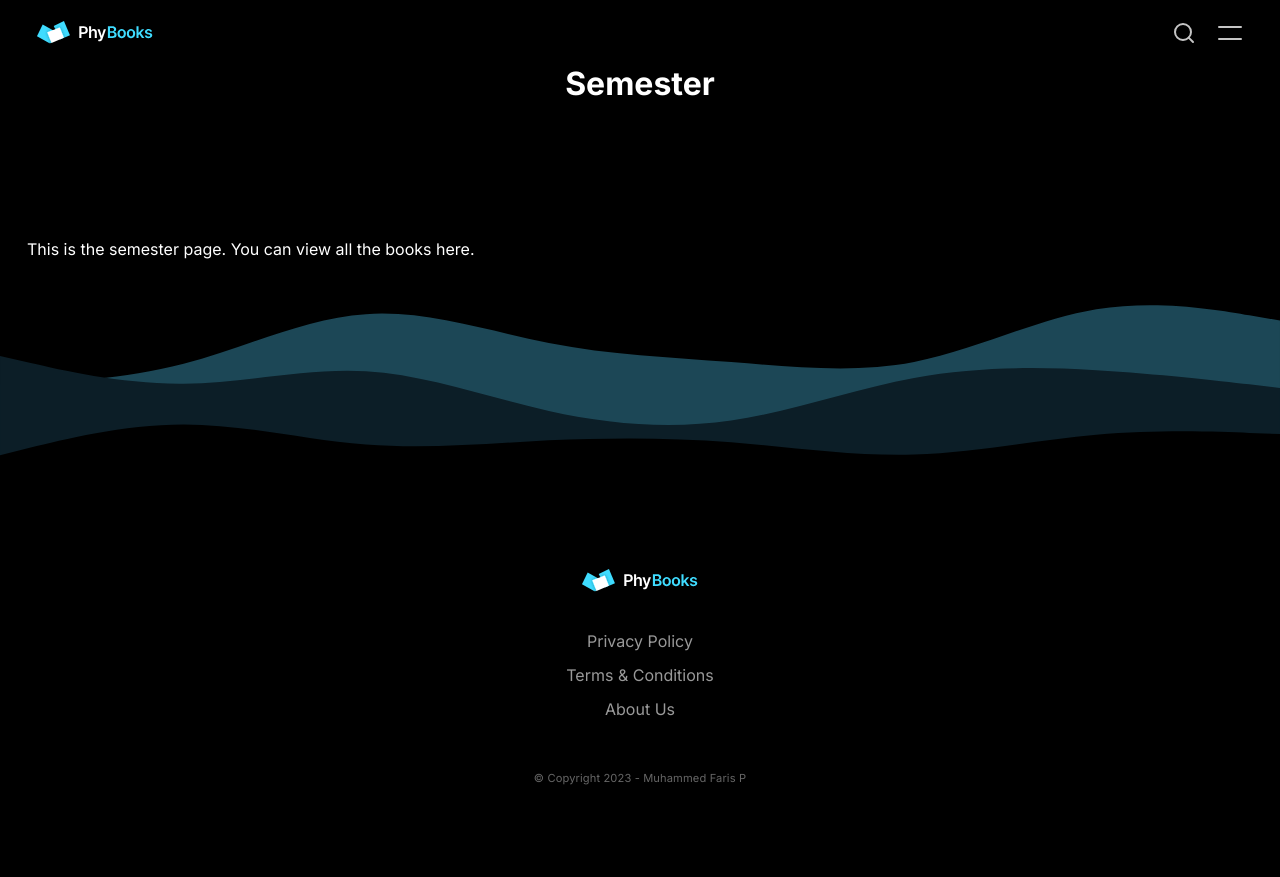
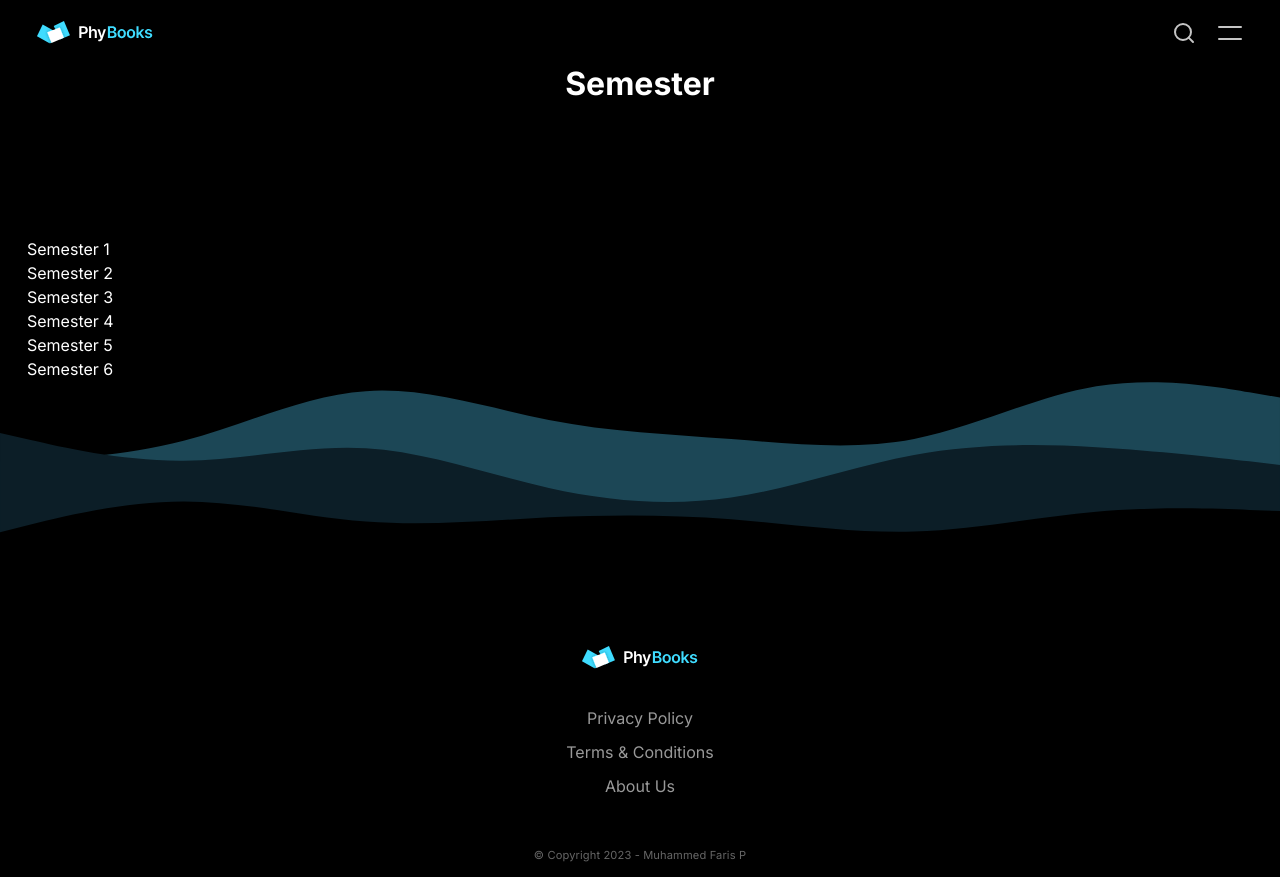
Before and after one commit to FarisPalayi/phybooks, a Next.js app: page /semester in a window 1280 px wide. Before the commit the page ends 800 px from the top, so only its background shows below. Built offline with nearby package versions, Linux system fonts and the light colour scheme.

Commit message:
connect route to cells

```diff
--- a/src/app/components/home/SemesterGrid.js
+++ b/src/app/components/home/SemesterGrid.js
@@ -2,7 +2,7 @@ import styles from "../../styles/components/SemesterGrid.module.scss";
 import LinkCell from "../shared/LinkCell";
 
 export default function SemesterGrid() {
-  const semesterInRoman = ["I", "II", "III", "IV", "V", "VI"];
+  const semesterInRoman = [1, 2, 3, 4, 5, 6];
 
   return (
     <section className={styles.semester} id="semester">
@@ -12,7 +12,7 @@ export default function SemesterGrid() {
       <div className={styles.semester__grid}>
         {semesterInRoman.map((semNum, i) => (
           <LinkCell
-            link="/books"
+            link={`/semester/${semNum}`}
             key={i}
             text={`Semester ${semNum}`}
             variant="Primary"
--- a/src/app/components/shared/ActionButton.js
+++ b/src/app/components/shared/ActionButton.js
@@ -4,7 +4,7 @@ import Image from "next/image";
 
 export default function ActionButton({ variant, text }) {
   const iconPath =
-    variant === "read" ? "images/book-open.svg" : "images/download.svg";
+    variant === "read" ? "/images/book-open.svg" : "/images/download.svg";
 
   return (
     <Link href="#" className={styles.btn + " " + styles[variant]}>
--- a/src/app/semester/[semNumber]/page.js
+++ b/src/app/semester/[semNumber]/page.js
@@ -90,11 +90,8 @@ export default function Page({ params }) {
       <h1 className={styles.books__header}>
         {semesterName} <span>Textbooks</span>
       </h1>
-      <Breadcrumb variant="Secondary" />
+      <Breadcrumb variant="Secondary" pathnames={[semesterName]} />
       <section className={styles.books__grid}>
-        {placeholderBooks.map((book) => (
-          <BookCard key={book.id} book={book} />
-        ))}
         {placeholderBooks.map((book) => (
           <DarkCard key={book.id} book={book} />
         ))}
--- a/src/app/semester/page.js
+++ b/src/app/semester/page.js
@@ -1,11 +1,17 @@
+import Link from "next/link";
+
 //TODO: make this page redirect to semester 1
 export default function Page() {
   return (
     <main className="main">
       <h1>Semester</h1>
-      <p>
-        This is the semester page. You can view all the books here.
-      </p>
+      <ul>
+        {Array.from({ length: 6 }, (_, i) => i + 1).map((num) => (
+          <li key={num}>
+            <Link href={`semester/${num}`}>Semester {num}</Link>
+          </li>
+        ))}
+      </ul>
     </main>
   );
 }
```
Also changed, not shown: src/app/components/shared/Breadcrumb.js (+5 -5 lines).
